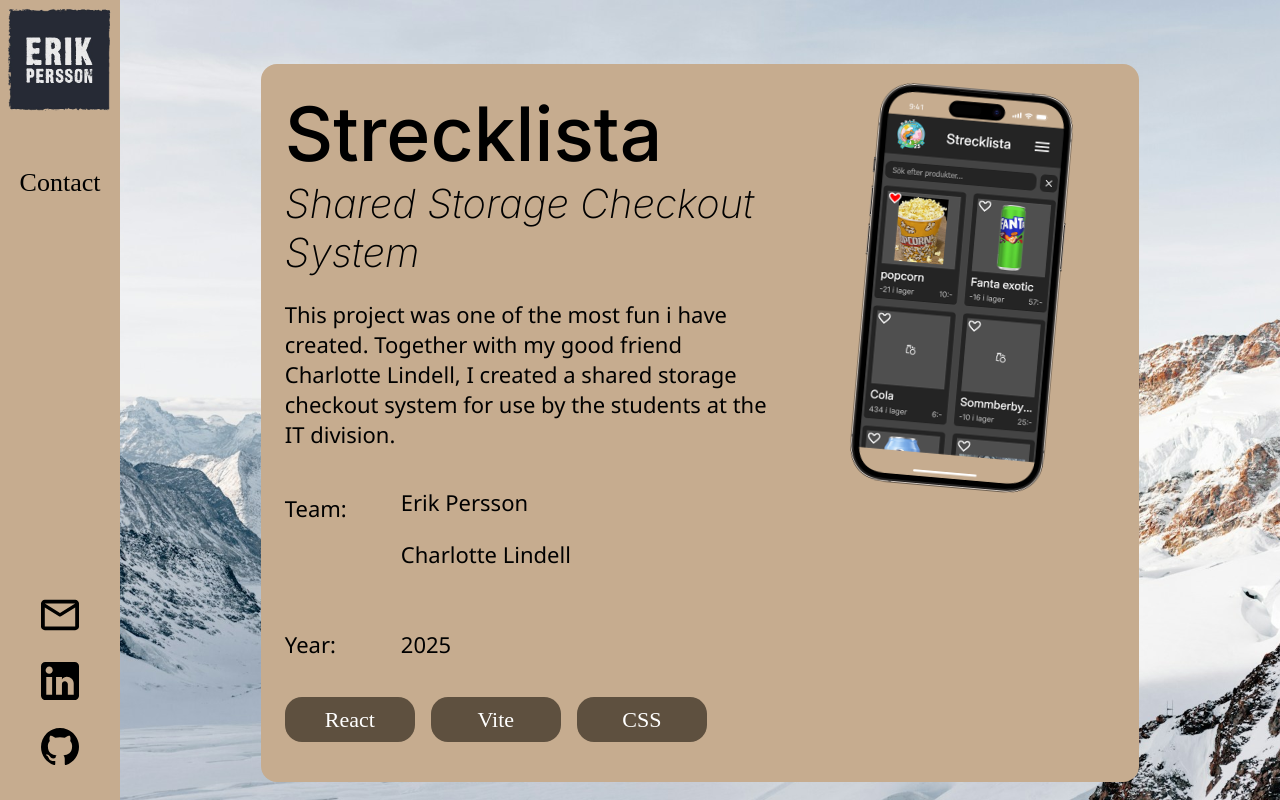
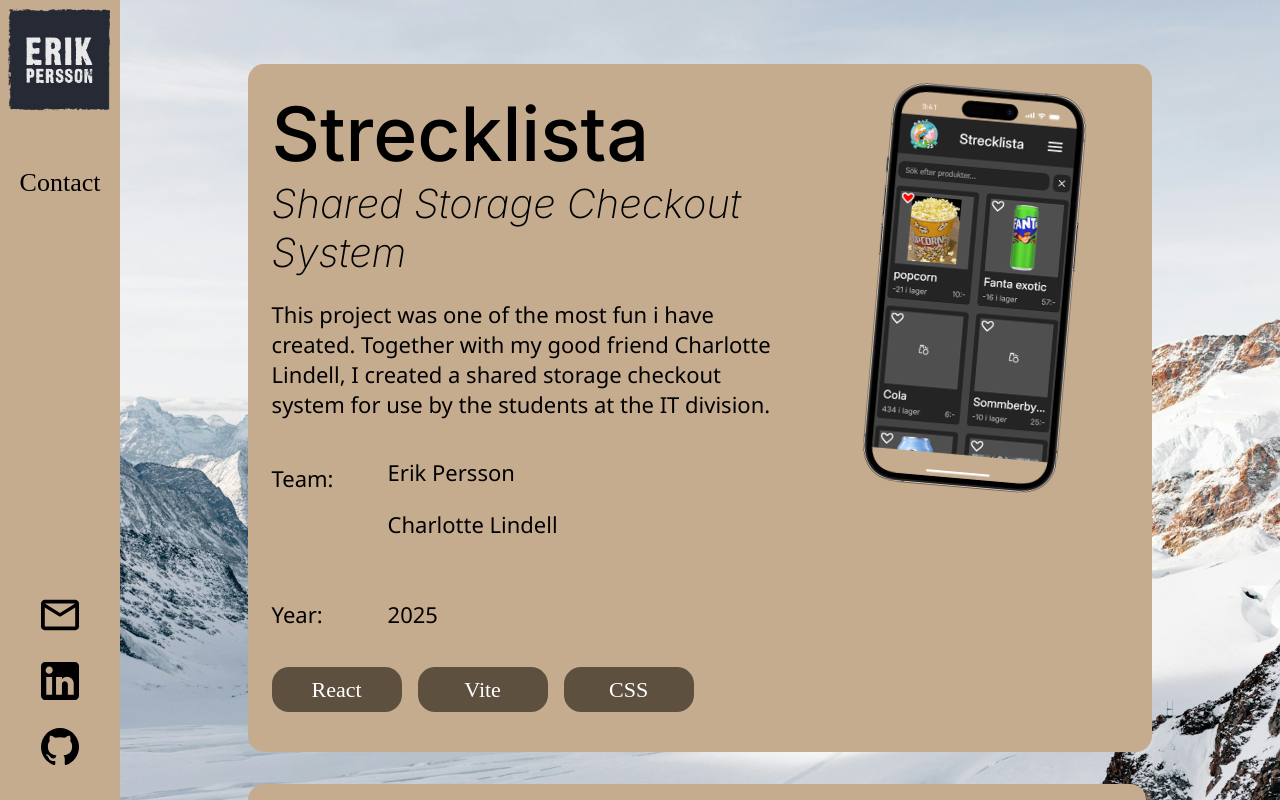
Before and after one commit to erikpersson0884/portfolio-v2, a React (Vite) app: page /strecklista in a window 1280 px wide. Shown: the top 800 px of the page. Built offline with nearby package versions, Linux system fonts and the light colour scheme; a web font is replaced by a local one.

Commit message:
made footer always be there

```diff
--- a/src/App.css
+++ b/src/App.css
@@ -3,6 +3,17 @@
     flex-direction: row;
 
     position: relative;
+}
+
+#app {
+    display: flex;
+    flex-direction: column;
+    align-items: center;
+
+    box-sizing: border-box;
+    width: 100%;
+    min-height: 100vh;
+    margin-left: var(--sidebar-width);
 }
 
 article {
@@ -11,10 +22,6 @@ article {
     align-items: center;
 
     text-align: center;
-
-    box-sizing: border-box;
-    width: 100%;
-    margin-left: var(--sidebar-width);
 }
 
 
--- a/src/App.tsx
+++ b/src/App.tsx
@@ -2,12 +2,13 @@ import './App.css'
 import React from 'react';
 import { BrowserRouter, Route, Routes } from 'react-router-dom'
 
-import Sidebar from './components/sidebar/Sidebar'
-import ContactCard from './components/contactCard/ContactCard'
-import MainPage from './pages/mainPage/MainPage'
+import MainPage from '@/pages/mainPage/MainPage'
+import Footer from '@/layout/footer/Footer';
 
+import Sidebar from '@/components/sidebar/Sidebar'
+import ContactCard from '@/components/contactCard/ContactCard'
 
-import Strecklista from './pages/strecklista/Strecklista'
+import Strecklista from '@/pages/strecklista/Strecklista'
 
 function App() {
     const [showContactCard, setShowContactCard] = React.useState(false);
@@ -17,12 +18,14 @@ function App() {
             <Sidebar showContactCard={() =>setShowContactCard(true)}/>
             <ContactCard show={showContactCard} setShow={setShowContactCard}/>
 
-            <Routes>
-                <Route path="/" element={<MainPage />}></Route>
+            <div id="app">
+                <Routes>
+                    <Route path="/" element={<MainPage />}></Route>
+                    <Route path="/strecklista" element={<Strecklista />}></Route>
+                </Routes>
 
-                <Route path="/strecklista" element={<Strecklista />}></Route>
-            </Routes>
-
+                <Footer />
+            </div>
         </BrowserRouter>
     )
 }
--- a/src/layout/footer/Footer.css
+++ b/src/layout/footer/Footer.css
@@ -1,9 +1,6 @@
 .page-footer {
-    text-align: center;
-
-    box-sizing: border-box;
-    width: 100%;
-    margin: 2rem
+    padding: 2rem;
+    margin-top: auto;
 }
 
 .page-footer p {
--- a/src/pages/mainPage/MainPage.tsx
+++ b/src/pages/mainPage/MainPage.tsx
@@ -2,7 +2,7 @@ import React from 'react';
 import './MainPage.css';
 
 import Header from '@/layout/header/Header'
-import Footer from '@/layout/footer/Footer'
+
 import Expertise from '@/components/expertise/Expertise'
 import Projects from '@/components/projects/Projects'
 import Activities from '@/components/extraCurricularActivities/extraCurricularActivities'
@@ -16,8 +16,6 @@ const MainPage: React.FC = () => {
             <Projects />
             <Activities />
             <Skills />
-            <Footer />
-
         </article>
     );
 }
```
